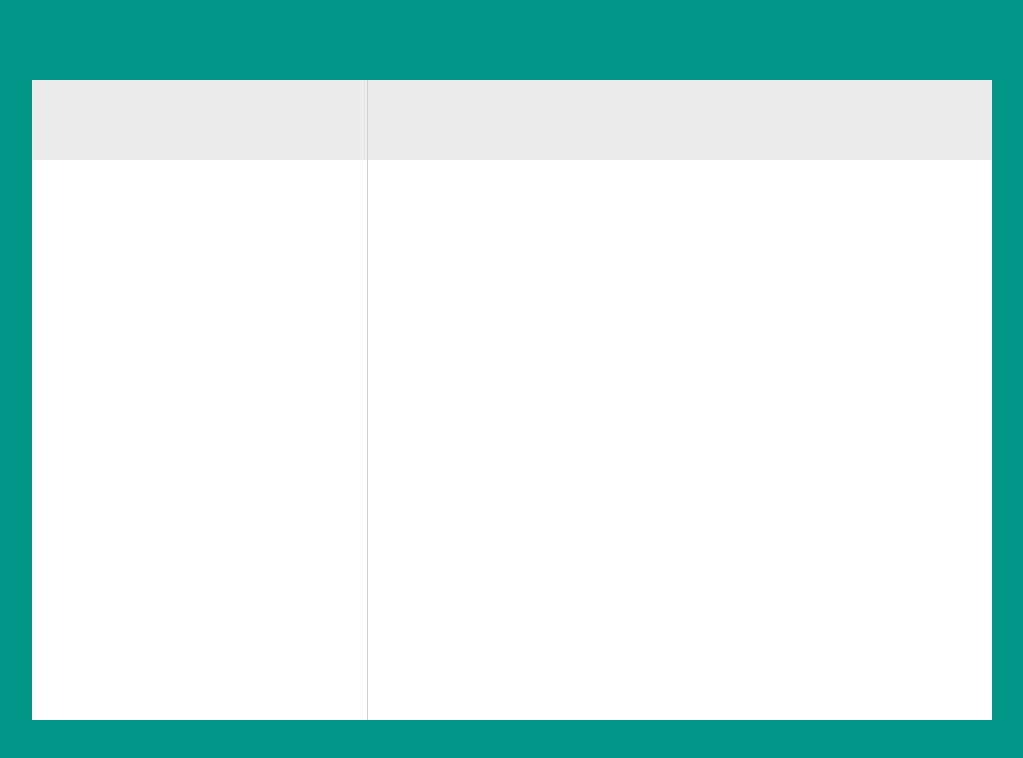
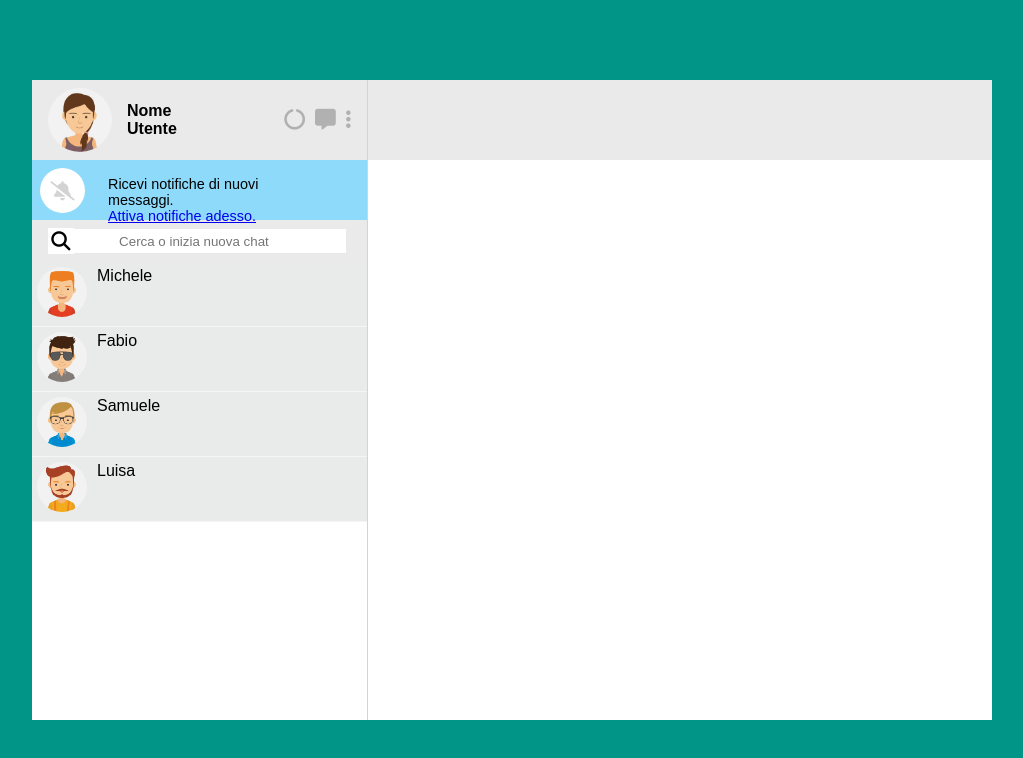
Before and after one commit to franciowel/vue-boolzapp, a plain HTML site: page index.html in a window 1280 px wide. Shown: the whole page, without its empty margins (128-1151 px from the left). Drawn offline with nearby package versions, Linux system fonts and the light colour scheme.

Commit message:
creata  colonna contatti

```diff
--- a/css/style.css
+++ b/css/style.css
@@ -5,11 +5,18 @@
     box-sizing: border-box;
 }
 
+body{
+    font-family: Arial, Helvetica, sans-serif;
+}
+
 /* COMMONS */
 .app-wrapper{
     background-color: #009587;
     height: 100vh;
     padding: 5rem 10rem;
+}
+
+.flexcontain{
     display: flex;
     flex-direction: row;
 }
@@ -18,6 +25,20 @@
 .chat-head{
     height: 80px;
     background-color: #eaeaea;
+    padding: 0.5rem 1rem;
+}
+
+.propic {
+    width: 50px;
+    border-radius: 50%;
+}
+
+.padding-l {
+    padding-left: 10px;
+}
+
+ul{
+    list-style: none;
 }
 
 /* CONTACTS */
@@ -28,6 +49,88 @@
     border-right: 1px solid lightgray;
 }
 
+.user-action-standard,
+.user-name{
+    width: 50%;
+}
+
+.user-name img{
+    border-radius: 50%;
+    margin-right: 15px;
+}
+
+.user-name div{
+    align-self: center;
+    font-weight: bold;
+}
+
+.user-action-standard ul{
+    list-style: none;
+    align-items: center;
+    justify-content: flex-end;
+    height: 100%;
+}
+
+.user-action-standard ul li a{
+    color: #b1b1b1;
+    font-size: 1.3rem;
+    margin-left: 10px;
+}
+
+.banner-notifiche{
+    background-color: #8edafb;
+    height: 60px;
+    padding: 0.5rem;
+}
+
+.banner-notifiche .bell{
+    border-radius: 50%;
+    background-color: white;
+    color: lightgray;
+    width: 45px;
+    height: 45px;
+    justify-content: center;
+    align-items: center;
+    font-size: 1.2rem;
+}
+
+.notify-text{
+    width: 70%;
+    margin-left: 15px;
+    font-size: 0.9rem;
+    padding: 0.5rem;
+}
+
+.input{
+    width: 100%;
+    height: 42px;
+    align-items: center;
+    background-color: #eaeaea;
+    padding: 0 1rem;
+}
+
+.input i{
+   font-size: 1.2rem;
+   background-color: white;
+   padding: 0.2rem;
+}
+
+.input input{
+    width: 90%;
+    background-color: white;
+    padding: 0.3rem;
+    border: none;
+}
+
+/* LIST CONTACT */
+.contact-padding {
+    padding: 5px;
+    border-bottom: solid #f5f5f5 1px;
+}
+.active {
+    background-color: #e9ebea;
+}
+
 /* CHAT COL */
 .chat-col{
     background-color: white;
--- a/index.html
+++ b/index.html
@@ -15,14 +15,82 @@
     <!-- QUI INIZIA L'APPLICAZIONE -->
     <div id="root">
 
-        <div class="app-wrapper">
+        <div class="app-wrapper flexcontain">
 
+            <!-- QUI CI SARANNO I TUOI CONTATTI CON CUI CHATTARE -->
             <div class="contacts-col">
 
-                <div class="contacts-head"></div>
+                <div class="contacts-head flexcontain">
+                    <!-- TUO PROFILO -->
+                    <div class="user-name flexcontain">
+                        <img src="img/avatar_io.jpg" alt="Profile Pic Mine">
+                        <div>Nome Utente</div>
+                    </div>
+
+                    <div class="user-action-standard">
+                        <ul class="flexcontain">
+                            <li>
+                                <a href="#">
+                                    <i class="fa-solid fa-circle-notch"></i>
+                                </a>
+                            </li>
+
+                            <li>
+                                <a href="#">
+                                    <i class="fa-solid fa-message"></i>
+                                </a>
+                            </li>
+
+                            <li>
+                                <a href="#">
+                                    <i class="fa-solid fa-ellipsis-vertical"></i>
+                                </a>
+                            </li>
+                        </ul>
+                    </div>
+
+                </div>
+
+                <!-- MANAGE NOTIFICATIONS -->
+                <div class="banner-notifiche flexcontain">
+                    <div class="bell flexcontain">
+                        <i class="fa-solid fa-bell-slash"></i>
+                    </div>
+                    <div class="notify-text">
+                        <p>
+                            Ricevi notifiche di nuovi messaggi.
+                        </p>
+                        <span>
+                            <a href="#">Attiva notifiche adesso.</a>
+                        </span>
+                    </div>
+                </div>
+
+                <!-- INPUT RICERCA -SUCCESSIVAMENTE CON FILTER -->
+                <div class="input flexcontain">
+                    <i class="fa-solid fa-magnifying-glass"></i>
+                    <input type="text" name="userFilter" id="userFilter" placeholder="           Cerca o inizia nuova chat">
+                </div>
+
+                <!-- QUI CI SARANNO I NOSTRI CONTATTI/AMICI -->
+                <ul class="user-list">
+                    <li v-for="contacts, index in contacts" class="contact-padding active">
+                        <div class="flexcontain">
+                            <div>
+                                <img class="propic" v-bind:src="'img/avatar' + contacts.avatar + '.jpg'" alt="avatar 1">
+                            </div>
+                            <div>
+                                <span class="padding-l">
+                                    {{ contacts.name }}
+                                </span>
+                            </div>
+                        </div>
+                    </li>
+                </ul>
 
             </div>
 
+            <!-- QUI VERRANNO MOSTRATE LE CHAT -->
             <div class="chat-col">
 
                 <div class="chat-head"></div>
```
